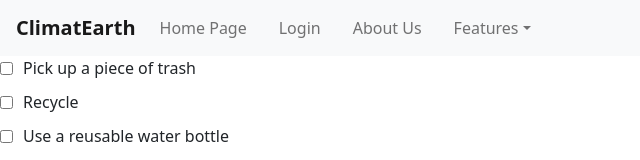
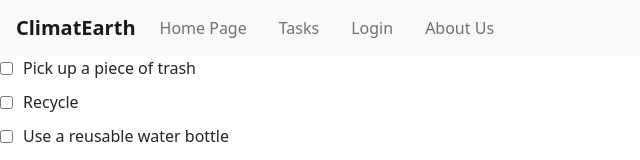
Before and after one commit to cis350/ClimatEarth, a React (Create React App) app in the folder frontend/: page / in a window 1280 px wide. Shown: the top 160 px of the page, without its empty margins (0-640 px from the left). Built offline with nearby package versions, Linux system fonts and the light colour scheme.

Commit message:
Added tasks page

```diff
--- a/frontend/src/Navigation/Navbar.js
+++ b/frontend/src/Navigation/Navbar.js
@@ -27,6 +27,11 @@ const Navbar = () => {
             </a>
           </li>
           <li className="nav-item">
+            <a className="nav-link" href="/tasks">
+              Tasks
+            </a>
+          </li>
+          <li className="nav-item">
             <a className="nav-link" href="/login">
               Login
             </a>
@@ -36,32 +41,6 @@ const Navbar = () => {
               About Us
             </a>
           </li>
-          <li className="nav-item dropdown">
-            <a
-              className="nav-link dropdown-toggle"
-              href="/features"
-              id="navbarDropdownMenuLink"
-              data-toggle="dropdown"
-              aria-haspopup="true"
-              aria-expanded="false"
-            >
-              Features
-            </a>
-            <div
-              className="dropdown-menu"
-              aria-labelledby="navbarDropdownMenuLink"
-            >
-              <a className="dropdown-item" href="/first">
-                Action
-              </a>
-              <a className="dropdown-item" href="/second">
-                Another action
-              </a>
-              <a className="dropdown-item" href="/third">
-                Something else here
-              </a>
-            </div>
-          </li>
         </ul>
       </div>
     </nav>
--- a/frontend/src/components/App.js
+++ b/frontend/src/components/App.js
@@ -4,6 +4,7 @@ import "./index.css";
 import Navbar from "../Navigation/Navbar.js";
 import "bootstrap/dist/css/bootstrap.min.css";
 import './Checkbox.css';
+import TasksPage from "./TasksPage.js";
 
 import React, { useState } from "react";
 
@@ -35,6 +36,7 @@ const App = () => {
 		</>
 		)}
 		{currentPage === "/login" && <Login />} {/* Render login component only on the login page */}
+		{currentPage === "/tasks" && <TasksPage />}
 	</>
 	);
 }
```
Also changed, not shown: 1 other file (tests, documents, lock files or other folders).
